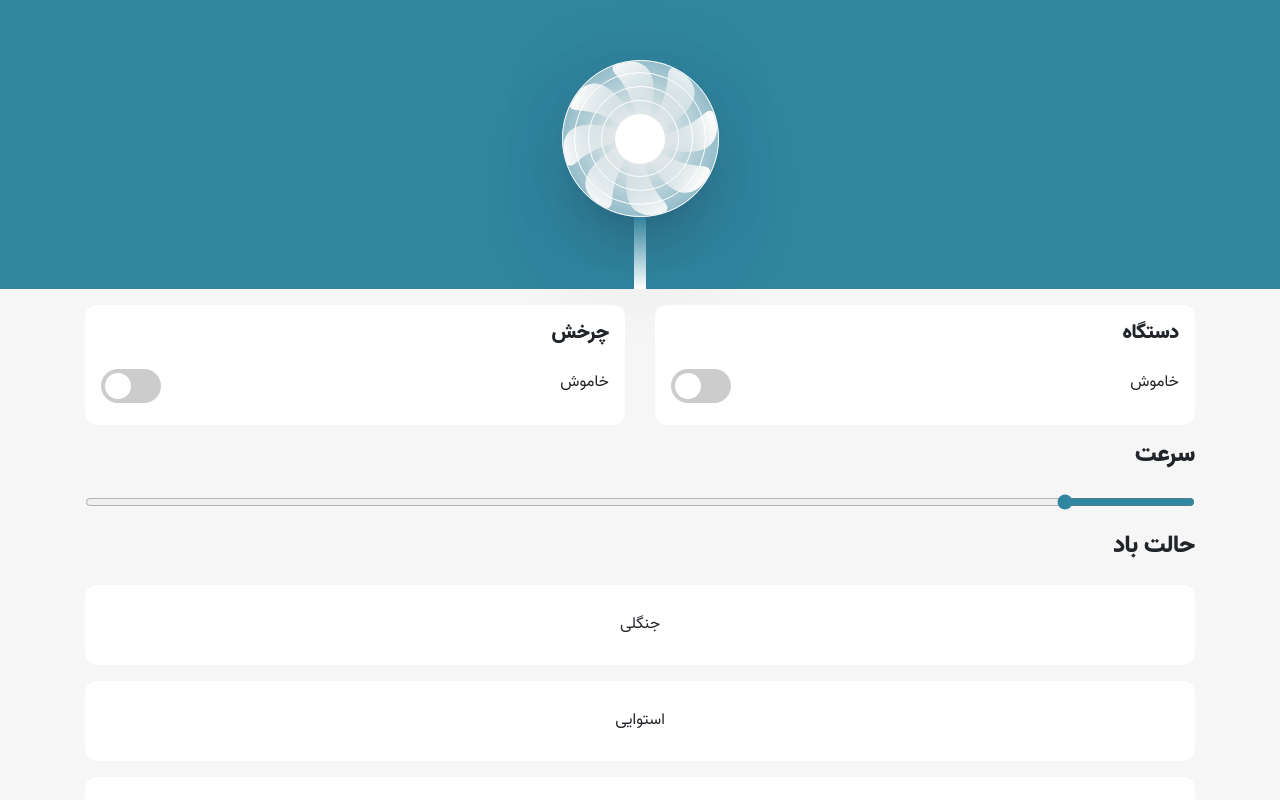
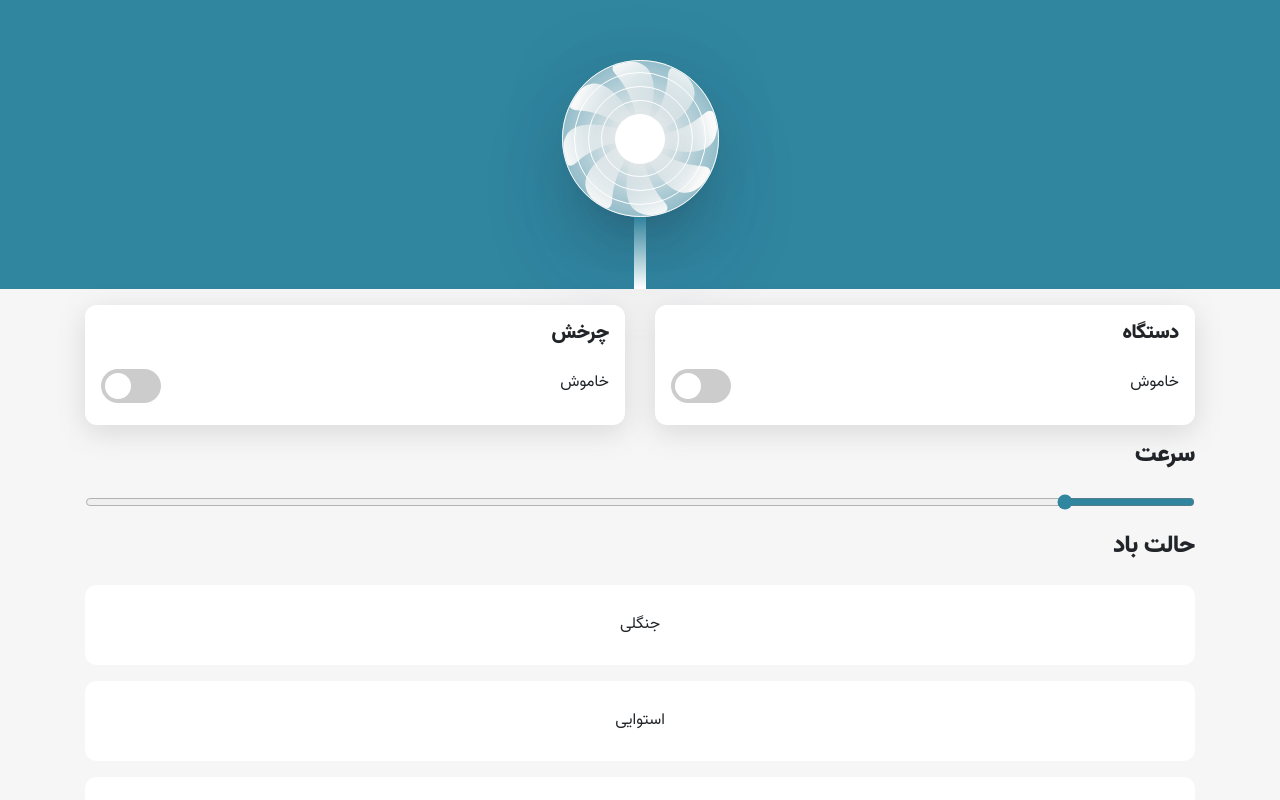
Before and after one commit to dnj/developer-recruitment, a Vue app in the folder challenges/4/YOUR-CODE-GOES-HERE/behkha/: page / in a window 1280 px wide. Shown: the top 800 px of the page. Built offline with nearby package versions, Linux system fonts and the light colour scheme.

Commit message:
add box shadow to switch card

```diff
--- a/challenges/4/YOUR-CODE-GOES-HERE/behkha/src/components/base/Switch.vue
+++ b/challenges/4/YOUR-CODE-GOES-HERE/behkha/src/components/base/Switch.vue
@@ -44,5 +44,6 @@ export default defineComponent({
   background-color: white;
   border-radius: 12px;
   border: none;
+  box-shadow: rgba(100, 100, 111, 0.2) 0px 7px 29px 0px;
 }
 </style>
```
